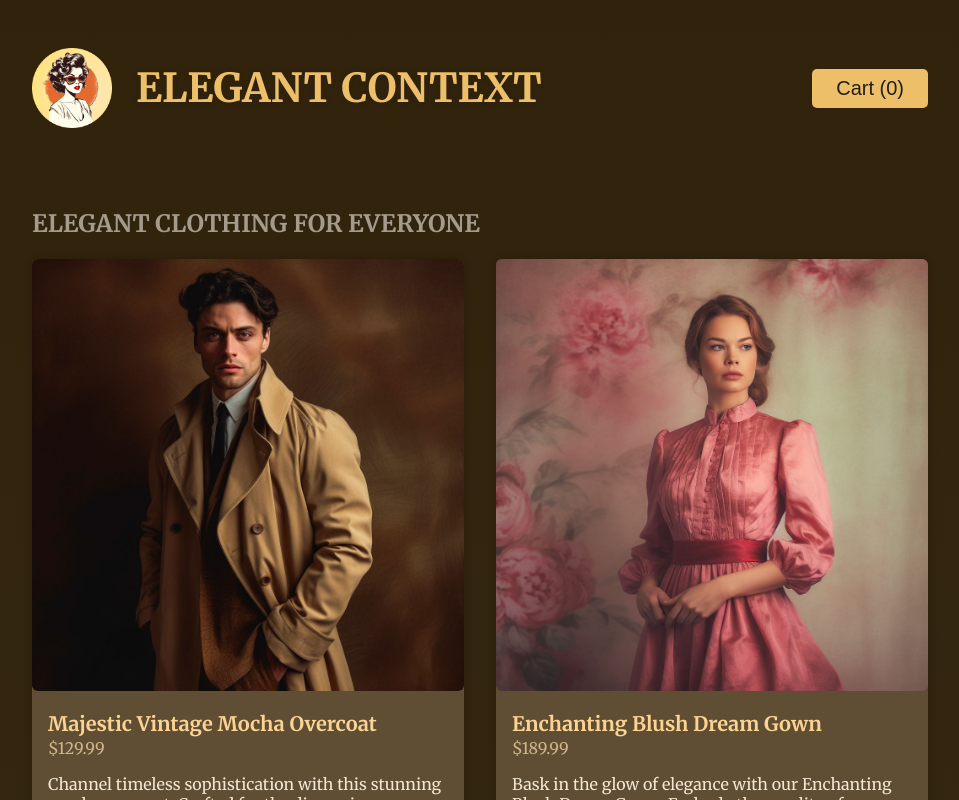
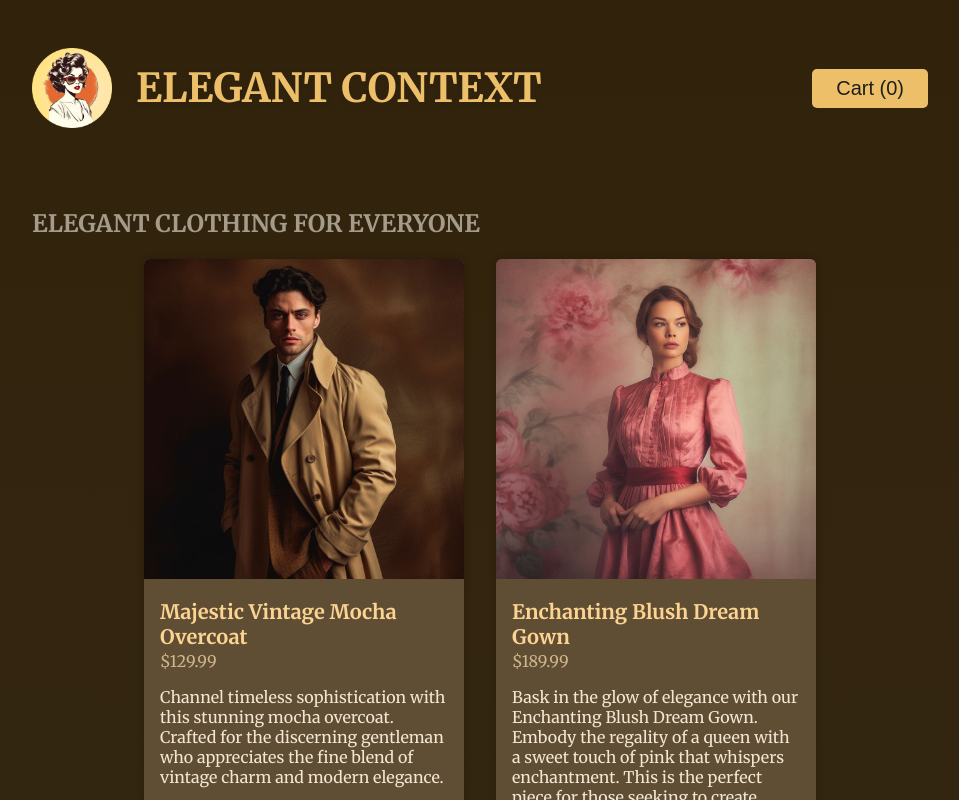
Before and after one commit to EndiSalihu/elegant-context-app, a React (Vite) app: page / in a window 1280 px wide. Shown: the top 800 px of the page, without its empty margins (160-1119 px from the left). Built offline with nearby package versions, Linux system fonts and the light colour scheme.

Commit message:
Updated css code

```diff
--- a/src/index.css
+++ b/src/index.css
@@ -74,13 +74,15 @@ h1 {
   list-style: none;
   margin: 0;
   padding: 0;
-  display: grid;
-  grid-template-columns: repeat(auto-fit, minmax(20rem, 1fr));
+  display: flex;
+  flex-wrap: wrap;
+  justify-content: center;
   gap: 2rem;
 }
 
 .product {
-  height: 100%;
+  width: 100%;
+  max-width: 20rem;
   background: #5f4e33;
   border-radius: 6px;
   display: flex;
@@ -90,7 +92,7 @@ h1 {
 
 .product img {
   width: 100%;
-  border-radius: 6px;
+  border-radius: 6px 6px 0 0;
 }
 
 .product-content {
@@ -272,7 +274,8 @@ h1 {
 }
 
 
-@media(width <= 1024px){
+
+@media (width <= 1024px) {
   #modal {
     width: 60%;
   }
@@ -280,19 +283,25 @@ h1 {
   #modal h2 {
     font-size: 1rem;
   }
+
+  #shop h2 {
+    font-size: 1rem;
+  }
 }
 
 
-@media(width <= 600px){
+@media (width <= 600px) {
   #main-header {
     padding: 2rem 7%;
   }
+
   #main-title img {
     width: 3rem;
     margin-right: 0.5rem;
   }
-  h1{
-    font-size: 1.5rem;
+
+  h1 {
+    font-size: 1.1rem;
   }
 
   #main-header button {
@@ -306,29 +315,10 @@ h1 {
 }
 
 
-@media(width <= 425px){
-  #shop {
-    width: 90%;
-    margin: 1rem auto;
-  }
-  #shop h2 {
-    font-size: 1rem;
-  }
 
-  #products li{
-    width: 90%;
-    display: flex;
-    flex-direction: column;
-    align-items: center;
-  }
-  .product {
-    width: 80%;
-  }
-}
-
-@media(width <= 375px){
-  h1{
-    font-size: 1.2rem;
+@media (width <= 375px) {
+  h1 {
+    font-size: 1.0rem;
   }
 
   #main-header button {
```
